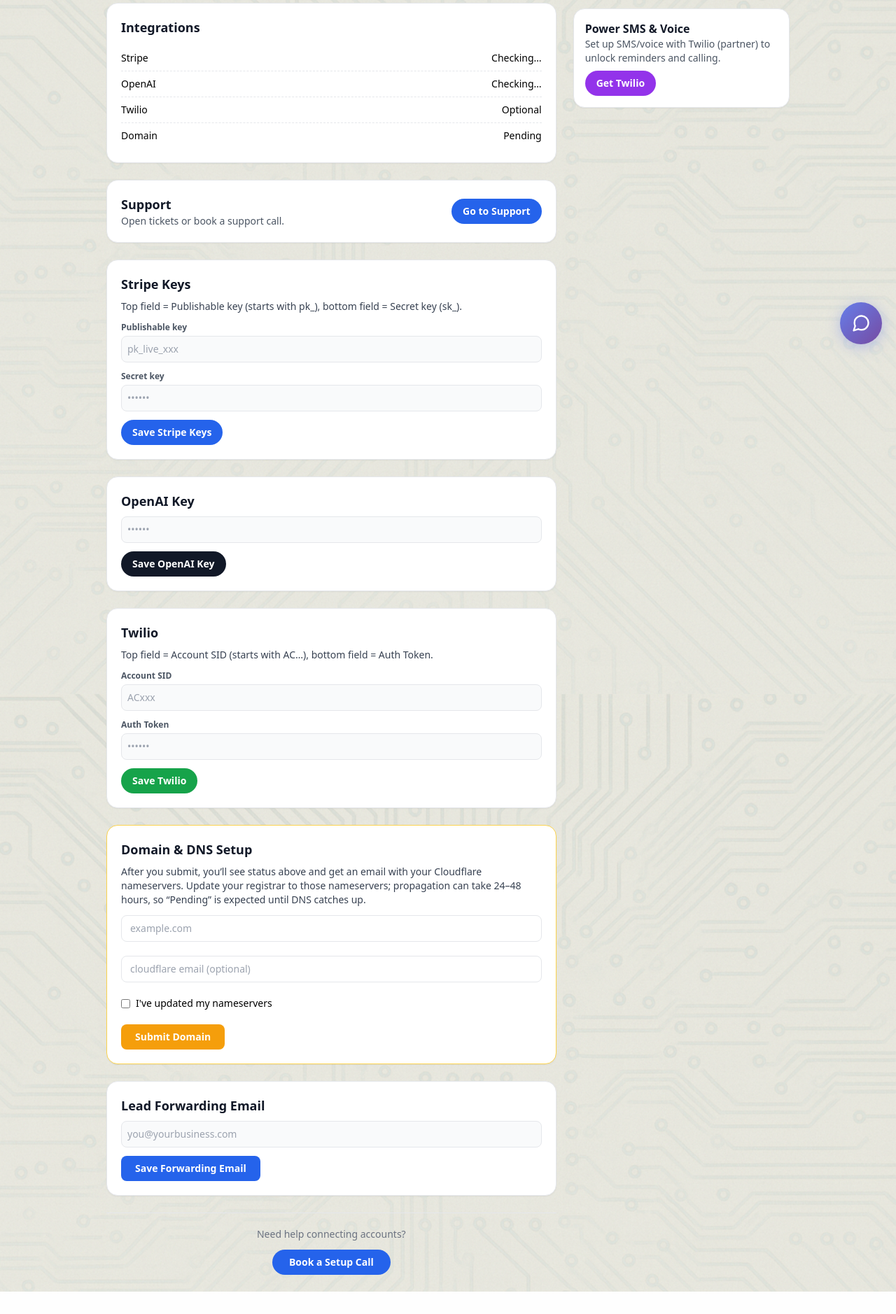
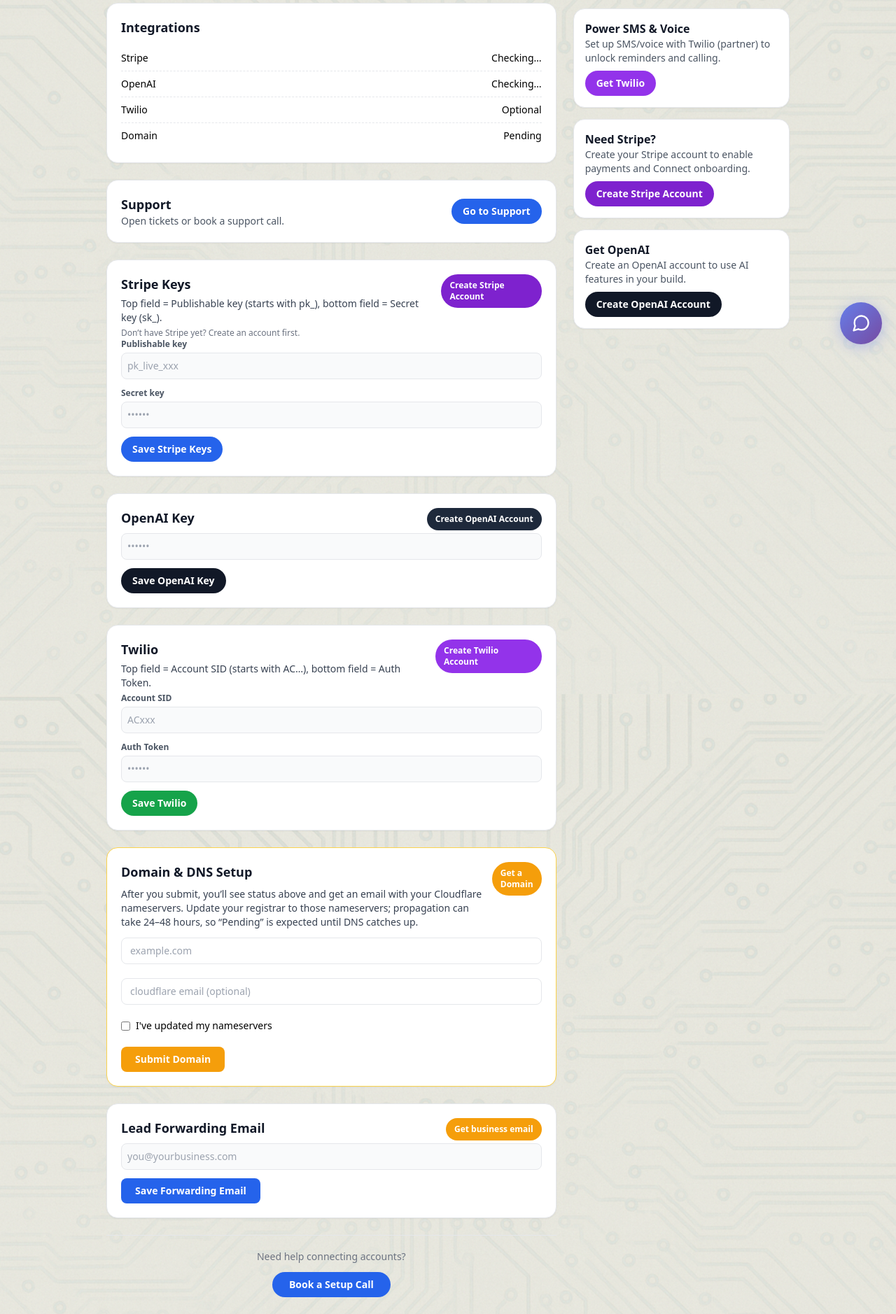
Before and after one commit to pgwilde8/wws, a FastAPI app: template app/templates/dashboard/dashboard.html in a window 1280 px wide. Shown: the part 288-2166 px from the top of the page at 70% size. Before the commit the page ends 2134 px from the top, so only its background shows below. Run offline with FastAPI, Linux system fonts and the light colour scheme; the template is opened without the code that fills it, so the values that code supplies are empty; parts of the project's set-up code (start-up, migrations or seed data) failed here and were passed over; some libraries are stand-ins or nearby versions.

Commit message:
stripe-connect

```diff
--- a/app/templates/dashboard/dashboard.html
+++ b/app/templates/dashboard/dashboard.html
@@ -11,6 +11,11 @@
     <div>
       <h1 class="text-xl sm:text-2xl font-extrabold text-gray-900">Your Dashboard</h1>
       <p class="text-xs sm:text-sm text-gray-500">Manage your project, integrations, and automated tools</p>
+      {% if user_email %}
+      <div class="inline-flex items-center mt-2 px-3 py-1 bg-gray-100 text-xs font-semibold text-gray-700 rounded-full">
+        Signed in as {{ user_email }}
+      </div>
+      {% endif %}
     </div>
     <button onclick="handleLogout()" class="px-3 py-2 bg-red-100 text-red-600 text-sm font-bold rounded-xl hover:bg-red-200 transition">
       Logout
@@ -81,8 +86,20 @@
 
       <!-- Stripe Form -->
       <section class="bg-white border p-5 rounded-2xl shadow-sm">
-        <h2 class="text-lg font-bold text-gray-900 mb-2">Stripe Keys</h2>
-        <p class="text-sm text-gray-700 mb-3">Top field = Publishable key (starts with pk_), bottom field = Secret key (sk_).</p>
+        <div class="flex items-start justify-between gap-3">
+          <div>
+            <h2 class="text-lg font-bold text-gray-900 mb-1">Stripe Keys</h2>
+            <p class="text-sm text-gray-700 mb-1">Top field = Publishable key (starts with pk_), bottom field = Secret key (sk_).</p>
+            <p class="text-xs text-gray-500">Don’t have Stripe yet? Create an account first.</p>
+          </div>
+          <a
+            href="https://dashboard.stripe.com/register"
+            target="_blank"
+            class="px-3 py-2 bg-purple-700 text-white text-xs font-bold rounded-full hover:opacity-90 transition"
+          >
+            Create Stripe Account
+          </a>
+        </div>
         <form id="stripe-keys-form" class="space-y-3">
           <div>
             <label class="block text-xs text-gray-600 font-semibold mb-1">Publishable key</label>
@@ -98,7 +115,16 @@
 
       <!-- OpenAI Form -->
       <section class="bg-white border p-5 rounded-2xl shadow-sm">
+        <div class="flex items-start justify-between gap-3">
           <h2 class="text-lg font-bold text-gray-900 mb-2">OpenAI Key</h2>
+          <a
+            href="https://platform.openai.com/signup"
+            target="_blank"
+            class="px-3 py-2 bg-slate-800 text-white text-xs font-bold rounded-full hover:opacity-90 transition"
+          >
+            Create OpenAI Account
+          </a>
+        </div>
         <form id="openai-key-form" class="space-y-3">
           <input type="password" name="openai_api_key" placeholder="••••••" class="w-full border rounded-lg p-2 text-sm bg-gray-50">
           <button type="submit" class="px-4 py-2 bg-gray-900 text-white text-sm font-bold rounded-full">Save OpenAI Key</button>
@@ -107,8 +133,19 @@
 
       <!-- Twilio Form -->
       <section class="bg-white border p-5 rounded-2xl shadow-sm">
-        <h2 class="text-lg font-bold text-gray-900 mb-2">Twilio</h2>
-        <p class="text-sm text-gray-700 mb-3">Top field = Account SID (starts with AC…), bottom field = Auth Token.</p>
+        <div class="flex items-start justify-between gap-3">
+          <div>
+            <h2 class="text-lg font-bold text-gray-900 mb-1">Twilio</h2>
+            <p class="text-sm text-gray-700 mb-1">Top field = Account SID (starts with AC…), bottom field = Auth Token.</p>
+          </div>
+          <a
+            href="https://www.twilio.com/try-twilio"
+            target="_blank"
+            class="px-3 py-2 bg-purple-600 text-white text-xs font-bold rounded-full hover:opacity-90 transition"
+          >
+            Create Twilio Account
+          </a>
+        </div>
         <form id="twilio-key-form" class="space-y-3">
           <div>
             <label class="block text-xs text-gray-600 font-semibold mb-1">Account SID</label>
@@ -124,10 +161,21 @@
 
       <!-- Domain Form -->
       <section id="domain-setup" class="bg-white border border-amber-300 p-5 rounded-2xl shadow-sm">
+        <div class="flex items-start justify-between gap-3">
+          <div>
             <h2 class="text-lg font-bold text-gray-900 mb-2">Domain & DNS Setup</h2>
             <p class="text-sm text-gray-700 mb-3">
               After you submit, you’ll see status above and get an email with your Cloudflare nameservers. Update your registrar to those nameservers; propagation can take 24–48 hours, so “Pending” is expected until DNS catches up.
             </p>
+          </div>
+          <a
+            href="https://www.namecheap.com/domains/registration/"
+            target="_blank"
+            class="px-3 py-2 bg-amber-500 text-white text-xs font-bold rounded-full hover:opacity-90 transition"
+          >
+            Get a Domain
+          </a>
+        </div>
         <form id="domain-setup-form" class="space-y-5" method="post" action="/api/domain">
           <input type="text" name="domain_name" placeholder="example.com" class="w-full border rounded-lg px-3 py-2 text-sm">
           <input type="email" name="cloudflare_email" placeholder="cloudflare email (optional)" class="w-full border rounded-lg px-3 py-2 text-sm">
@@ -138,7 +186,15 @@
 
       <!-- Lead Forwarding -->
       <section class="bg-white border p-5 rounded-2xl shadow-sm">
+        <div class="flex items-start justify-between gap-3">
           <h2 class="text-lg font-bold text-gray-900 mb-2">Lead Forwarding Email</h2>
+          <a
+            href="https://namecheap.pxf.io/q4O2y3" target="_blank"
+            class="px-3 py-2 bg-amber-500 text-white text-xs font-bold rounded-full hover:opacity-90 transition"
+          >
+            Get business email
+          </a>
+        </div>
         <form id="lead-forward-form" class="space-y-3" method="post" action="/api/lead-forwarding">
           <input type="email" name="forward_email" placeholder="you@yourbusiness.com" required class="w-full border rounded-lg p-2 text-sm bg-gray-50">
           <button type="submit" class="bg-blue-600 text-white font-semibold px-5 py-2 rounded-lg text-sm">Save Forwarding Email</button>
@@ -166,6 +222,20 @@
         <p class="text-sm text-gray-600">Set up SMS/voice with Twilio (partner) to unlock reminders and calling.</p>
         <a href="https://www.twilio.com/" target="_blank" class="inline-block mt-2 px-4 py-2 bg-purple-600 text-white text-sm font-bold rounded-full hover:opacity-90 transition">
           Get Twilio
+        </a>
+      </div>
+      <div class="bg-white border p-4 rounded-2xl shadow-sm">
+        <h3 class="text-base font-bold text-gray-900">Need Stripe?</h3>
+        <p class="text-sm text-gray-600">Create your Stripe account to enable payments and Connect onboarding.</p>
+        <a href="https://dashboard.stripe.com/register" target="_blank" class="inline-block mt-2 px-4 py-2 bg-purple-700 text-white text-sm font-bold rounded-full hover:opacity-90 transition">
+          Create Stripe Account
+        </a>
+      </div>
+      <div class="bg-white border p-4 rounded-2xl shadow-sm">
+        <h3 class="text-base font-bold text-gray-900">Get OpenAI</h3>
+        <p class="text-sm text-gray-600">Create an OpenAI account to use AI features in your build.</p>
+        <a href="https://platform.openai.com/signup" target="_blank" class="inline-block mt-2 px-4 py-2 bg-gray-900 text-white text-sm font-bold rounded-full hover:opacity-90 transition">
+          Create OpenAI Account
         </a>
       </div>
     </aside>
--- a/app/templates/public/choose-your-build.html
+++ b/app/templates/public/choose-your-build.html
@@ -188,6 +188,10 @@
             </label>
             <button type="submit" class="cta-button" id="pay-btn-offer3-scale" style="font-size:1.1rem; padding:0.9rem 2rem;" disabled>Start Scale →</button>
         </form>
+    <div id="checkout-error-offer3" style="color: #b91c1c; font-weight: 600; margin-top: 1rem;"></div>
+    </section>
+
+    <script src="https://js.stripe.com/v3/"></script>
     <script>
     // Enable pay button only if TOS is checked
     document.querySelectorAll('.tos-checkbox-offer3').forEach(function(checkbox) {
@@ -229,9 +233,7 @@
         }
         return false;
     }
-    <div id="checkout-error-offer3" style="color: #b91c1c; font-weight: 600; margin-top: 1rem;"></div>
     </script>
-    </section>
 
     <!-- SIMPLE RULE SECTION -->
     <section style="margin-bottom:3rem; padding:1.5rem; background:#fff9e6; border-radius:8px; border-left:4px solid #f59e0b;">
```
Also changed, not shown: app/main.py (+12 -1 lines). Lines whose indentation alone changed are shown as unchanged.
